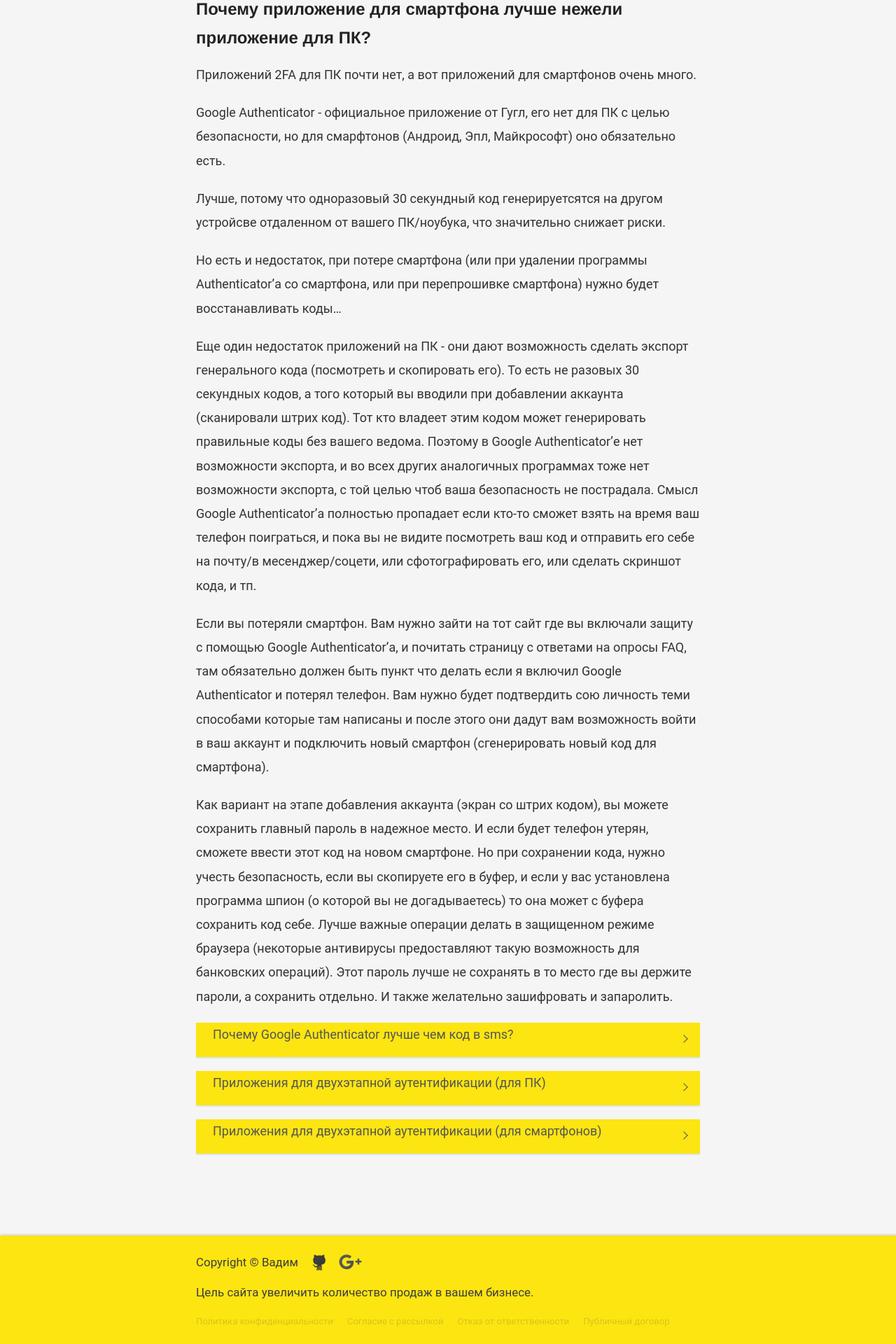
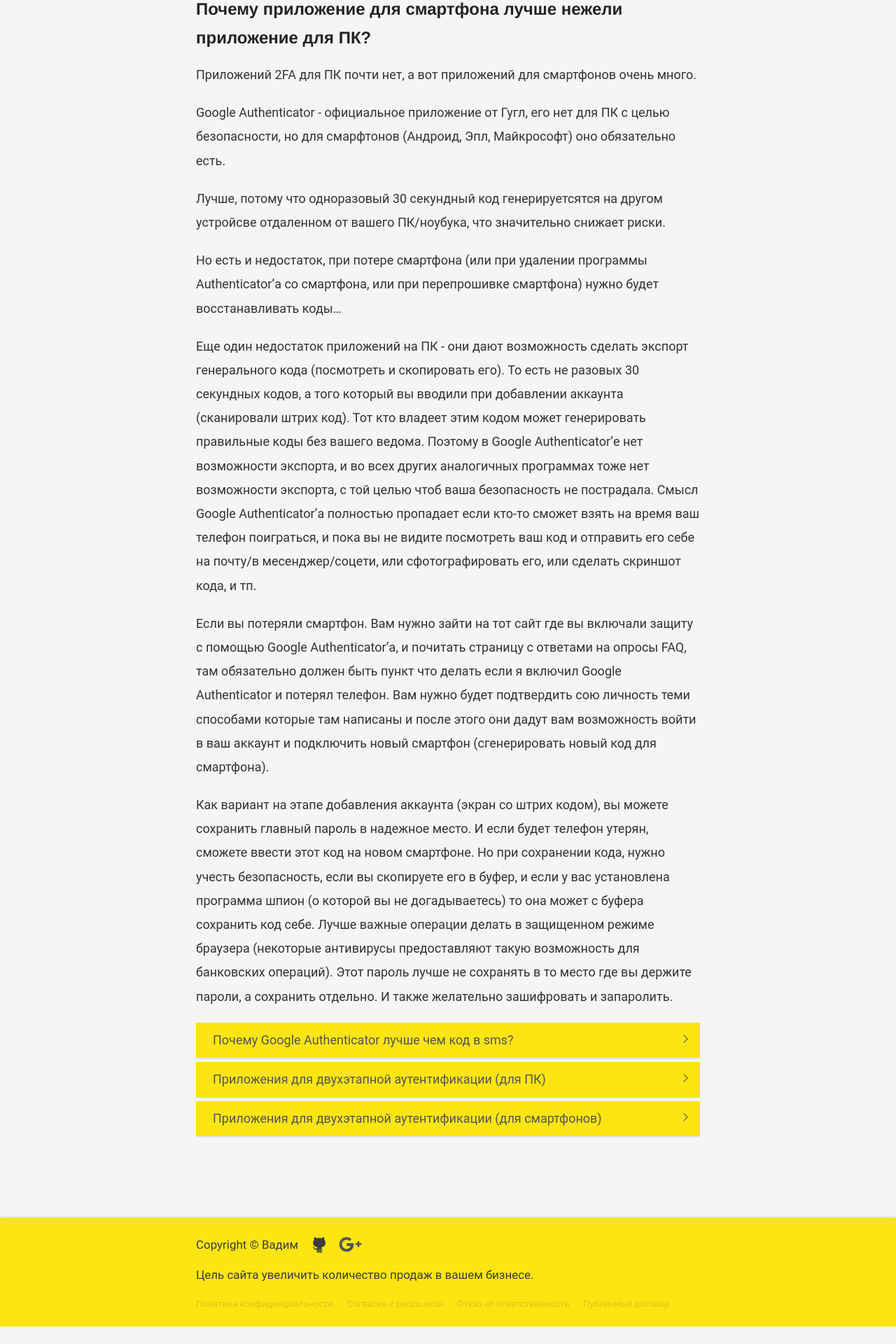
Before and after one commit to VadymVolos/vadymvolos.github.io, a Jekyll site: the page built from _posts/management/2017-02-21-2fa-authenticator.md, in a window 1280 px wide. Shown: the part 2079-3999 px from the top of the page at 70% size. Built offline with Jekyll 4.4.1, drawn with Linux system fonts in a browser that asks for light colours; nearby versions of some CDN libraries; comment, search, counter and statistics services are not loaded; after the commit the page ends 3974 px from its top, so only the background shows below that.

Commit message:
Update _sexy-accordion-spoiler.scss

```diff
--- a/_sass/_sexy-accordion-spoiler.scss
+++ b/_sass/_sexy-accordion-spoiler.scss
@@ -15,10 +15,13 @@
 
 .accordion-a h1, .accordion-a h2, .accordion-a h3, .accordion-a h4, .accordion-a h5, .accordion-a h6 { /* заголовки спойлера должны быть в теге h2, h3 для SEO, но нужно стили обнулить, шрифт уменшить и жирность */
   line-height: 2.7;
+  text-indent: 24px;
   color: #555555;
   font-weight: normal;
   font-size: 100%;
   font: 18px/1.9 Roboto;
+  margin: 0;
+  padding: 8px 0;
 }
 
 .accordion {
```
